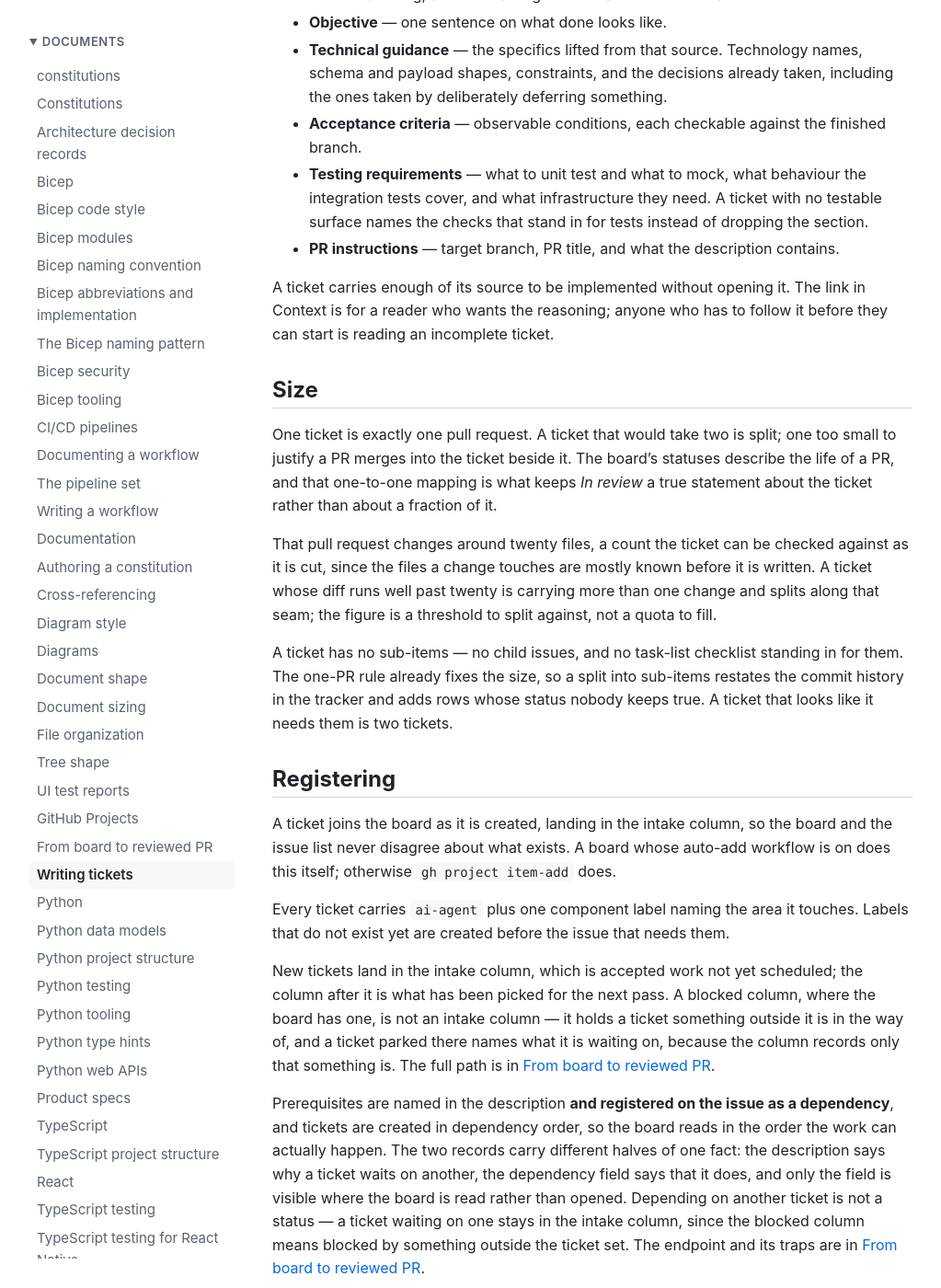
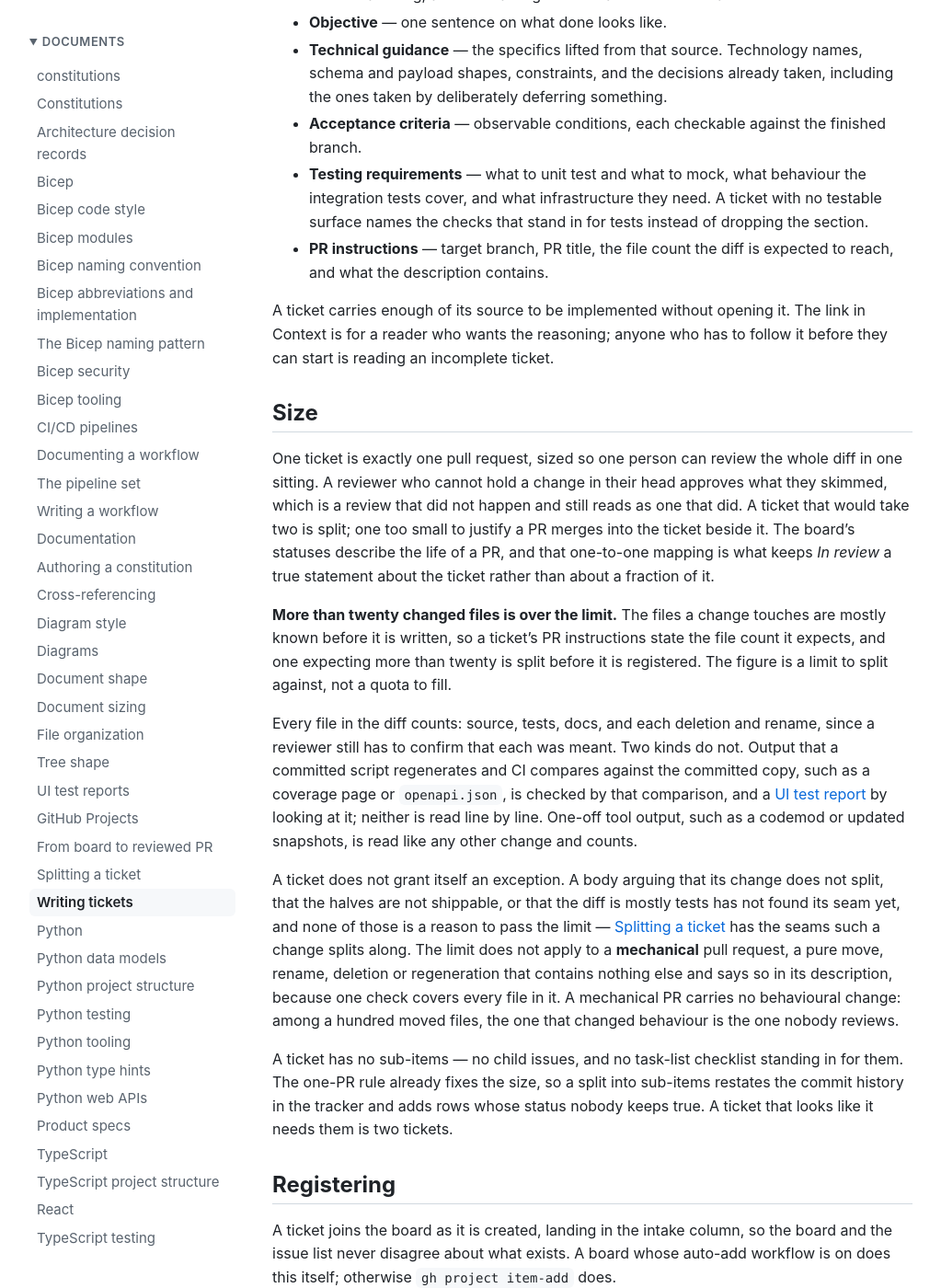
Before and after one commit to polikeiji/constitutions, a Jekyll site: the page built from constitutions/github-projects/tickets.md, in a window 1280 px wide and 1400 px high, scrolled down 497 px. Shown: the whole window at 92% size, without its empty margins (128-1151 px from the left). Built offline with Jekyll 4.4.1, drawn with Linux system fonts in a browser that asks for light colours; our own code applies the rules of GitHub Pages for plain Markdown files.

Commit message:
docs(constitutions): make twenty changed files a limit, and add how a ticket past it splits
§ Size said a pull request changes "around twenty files" and that a ticket
running "well past" that splits along its seam. Another project's ticket wrote
itself an exception to exactly that wording and its PR shipped as 88 files, so
that project's copy tightened the rule; this ports it.

tickets.md § Size leads with the reviewer, makes more than twenty changed files
a limit rather than an estimate, says which files count, refuses an exception a
ticket grants itself, and exempts only a mechanical PR carrying no behavioural
change. The PR instructions bullet gains the expected file count, so the rule
sits in the list a ticket writer reads. That line is the one addition the
source copy lacks, and it takes tickets.md to exactly the 1000-word cap.

tickets-splitting.md is new: the seams a change splits along when its parts
ship no feature, a worked example, and how the pieces' PRs reach the default
branch. It is a prefixed sibling because github-projects/ already sits at the
depth cap in a consuming project.

board-to-pr.md splits a branch past the limit before or after its PR opens,
and puts the file count in the PR body and first in the self-review.

Genericized: the worked example drops the source project's issue and PR links
and two of its nouns, the delete_branch_on_merge clause is conditional on the
repository's setting, main is the default branch, and Backlog is the intake
column.

Refs #44

Co-Authored-By: Claude Opus 5 (1M context) <noreply@anthropic.com>
Claude-Session: https://claude.ai/code/session_01RamXD2MWpSpoFqYCFTgY3f

```diff
--- a/constitutions/github-projects/tickets.md
+++ b/constitutions/github-projects/tickets.md
@@ -23,7 +23,8 @@ Acceptance criteria, Testing requirements, PR instructions.
 - **Testing requirements** — what to unit test and what to mock, what behaviour the
   integration tests cover, and what infrastructure they need. A ticket with no testable
   surface names the checks that stand in for tests instead of dropping the section.
-- **PR instructions** — target branch, PR title, and what the description contains.
+- **PR instructions** — target branch, PR title, the file count the diff is expected to
+  reach, and what the description contains.
 
 A ticket carries enough of its source to be implemented without opening it. The link in
 Context is for a reader who wants the reasoning; anyone who has to follow it before they
@@ -31,15 +32,34 @@ can start is reading an incomplete ticket.
 
 ## Size
 
-One ticket is exactly one pull request. A ticket that would take two is split; one too
-small to justify a PR merges into the ticket beside it. The board's statuses describe the
-life of a PR, and that one-to-one mapping is what keeps *In review* a true statement about
-the ticket rather than about a fraction of it.
+One ticket is exactly one pull request, sized so one person can review the whole diff in
+one sitting. A reviewer who cannot hold a change in their head approves what they skimmed,
+which is a review that did not happen and still reads as one that did. A ticket that would
+take two is split; one too small to justify a PR merges into the ticket beside it. The
+board's statuses describe the life of a PR, and that one-to-one mapping is what keeps
+*In review* a true statement about the ticket rather than about a fraction of it.
 
-That pull request changes around twenty files, a count the ticket can be checked against as
-it is cut, since the files a change touches are mostly known before it is written. A ticket
-whose diff runs well past twenty is carrying more than one change and splits along that
-seam; the figure is a threshold to split against, not a quota to fill.
+**More than twenty changed files is over the limit.** The files a change touches are
+mostly known before it is written, so a ticket's PR instructions state the file count it
+expects, and one expecting more than twenty is split before it is registered. The figure is
+a limit to split against, not a quota to fill.
+
+Every file in the diff counts: source, tests, docs, and each deletion and rename, since a
+reviewer still has to confirm that each was meant. Two kinds do not. Output that a
+committed script regenerates and CI compares against the committed copy, such as a coverage
+page or `openapi.json`, is checked by that comparison, and a
+[UI test report](../documentation/ui-test-reports.md) by looking at it; neither is read
+line by line. One-off tool output, such as a codemod or updated snapshots, is read like any
+other change and counts.
+
+A ticket does not grant itself an exception. A body arguing that its change does not split,
+that the halves are not shippable, or that the diff is mostly tests has not found its seam
+yet, and none of those is a reason to pass the limit —
+[Splitting a ticket](tickets-splitting.md) has the seams such a change splits along. The
+limit does not apply to a **mechanical** pull request, a pure move, rename, deletion or
+regeneration that contains nothing else and says so in its description, because one check
+covers every file in it. A mechanical PR carries no behavioural change: among a hundred
+moved files, the one that changed behaviour is the one nobody reviews.
 
 A ticket has no sub-items — no child issues, and no task-list checklist standing in for
 them. The one-PR rule already fixes the size, so a split into sub-items restates the commit
```
Also changed, not shown: constitutions/github-projects/README.md (+6 -4 lines), constitutions/github-projects/board-to-pr.md (+18 -7 lines), constitutions/github-projects/tickets-splitting.md (added, +56 -0 lines).
